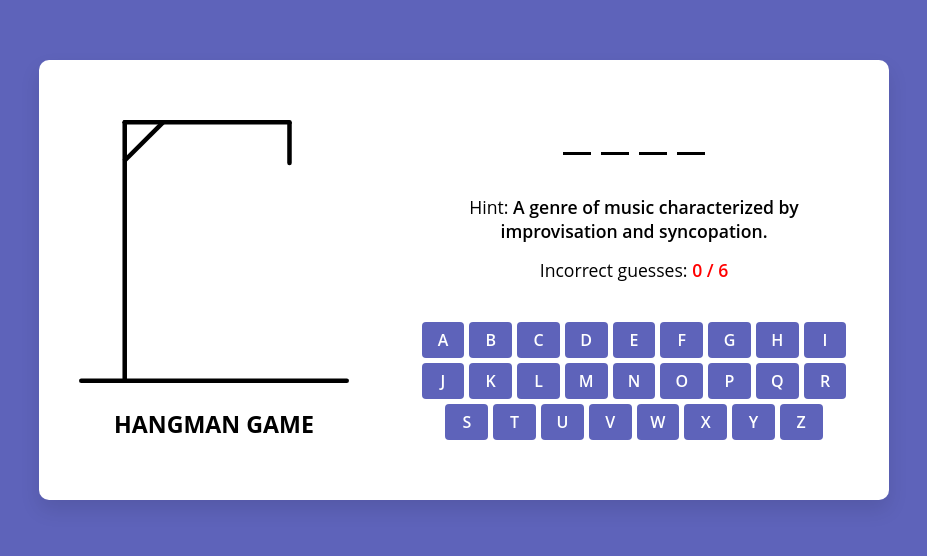
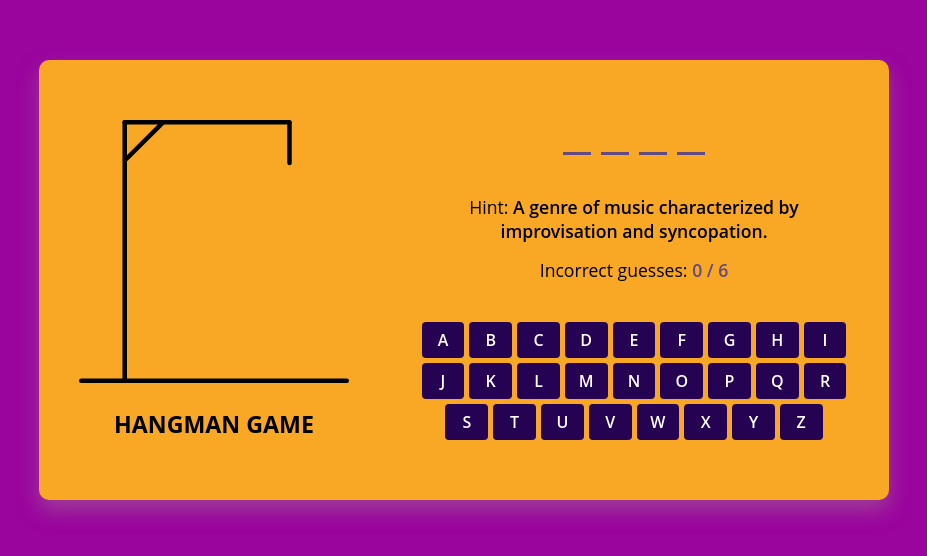
Before and after one commit to tviewws/Hangman-hints-, a plain HTML site: page index.html in a window 1280 px wide. Shown: the part 120-676 px from the top of the page, without its empty margins (176-1103 px from the left). Drawn offline with Linux system fonts and the light colour scheme.

Commit message:
theme changes

```diff
--- a/styles.css
+++ b/styles.css
@@ -11,18 +11,18 @@ body {
     align-items: center;
     justify-content: center;
     min-height: 100vh;
-    background: #5E63BA;
+    background: #9A059D;
 }
 .container {
     display: flex;
     width: 850px;
     gap: 70px;
     padding: 60px 40px;
-    background: #fff;
+    background: #F9A826;
     border-radius: 10px;
     align-items: flex-end;
     justify-content: space-between;
-    box-shadow: 0 10px 20px rgba(0,0,0,0.1);
+    box-shadow: 0 10px 20px #9E3C9A;
 }
 .hangman-box img {
     user-select: none;
@@ -49,7 +49,7 @@ body {
     font-weight: 600;
     margin-bottom: 40px;
     text-transform: uppercase;
-    border-bottom: 3px solid #000;
+    border-bottom: 3px solid #634A83;
 }
 .word-display .letter.guessed {
     margin: -40px 0 35px;
@@ -65,7 +65,7 @@ body {
     font-weight: 600;
 }
 .game-box .guesses-text b {
-    color: #ff0000;
+    color: #634A83;
 }
 .game-box .keyboard {
     display: flex;
@@ -83,7 +83,7 @@ body {
     font-weight: 600;
     border-radius: 4px;
     text-transform: uppercase;
-    background: #5E63BA;
+    background: #260352;
 }
 .keyboard button {
     padding: 7px;
@@ -94,7 +94,7 @@ body {
     opacity: 0.6;
 }
 :where(.game-modal, .keyboard) button:hover {
-    background: #8286c9;
+    background: #260352;
 }
 .game-modal {
     position: fixed;
@@ -104,7 +104,7 @@ body {
     height: 100%;
     opacity: 0;
     pointer-events: none;
-    background: rgba(0,0,0,0.6);
+    background: #9A059D;
     display: flex;
     align-items: center;
     justify-content: center;
@@ -122,7 +122,7 @@ body {
     max-width: 420px;
     width: 100%;
     border-radius: 10px;
-    background: #fff;
+    background: #F9A826;
     text-align: center;
     box-shadow: 0 10px 20px rgba(0,0,0,0.1);
 }
@@ -142,7 +142,7 @@ body {
     font-weight: 500;
 }
 .game-modal p b {
-    color: #5E63BA;
+    color: #260352;
     font-weight: 600;
 }
 .game-modal button {
```
